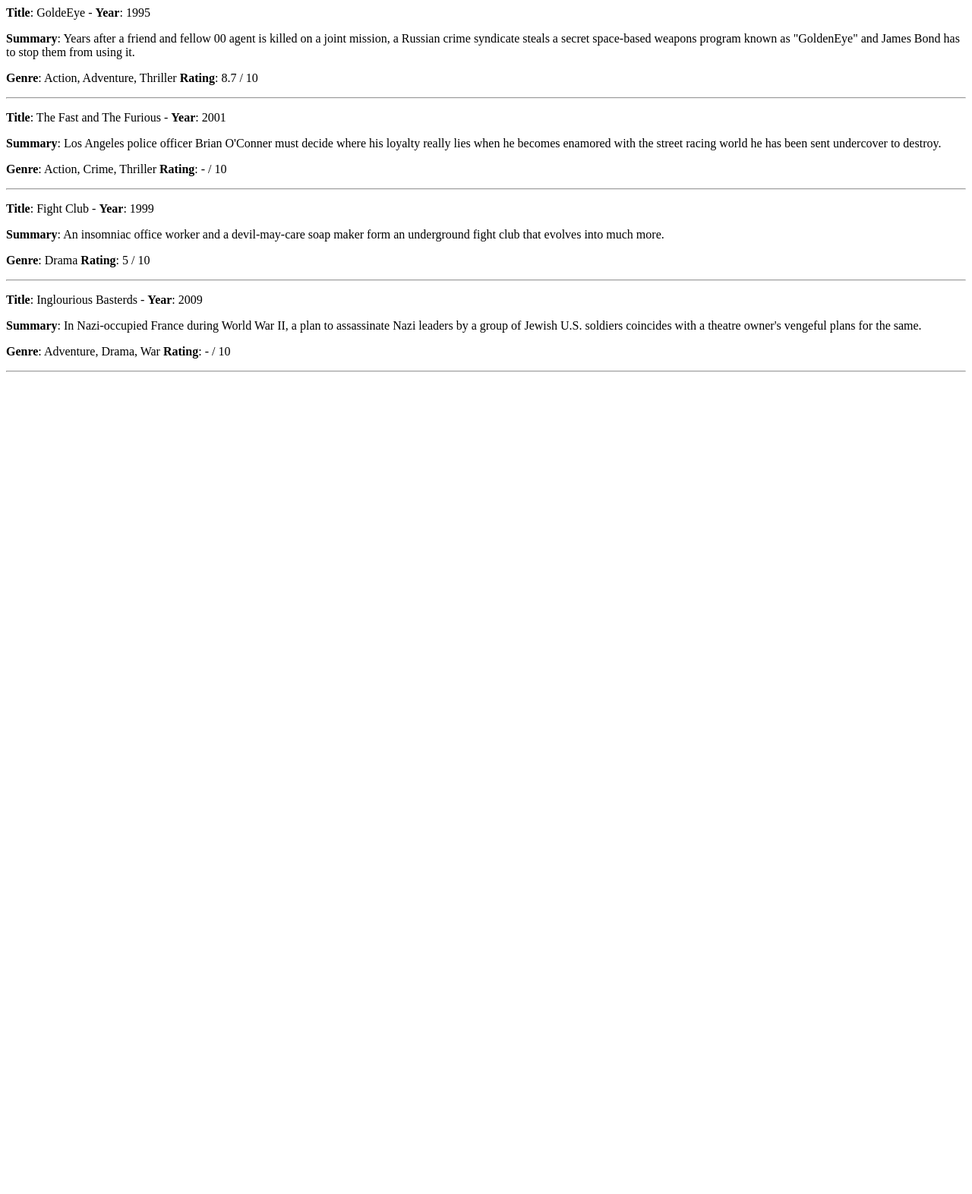
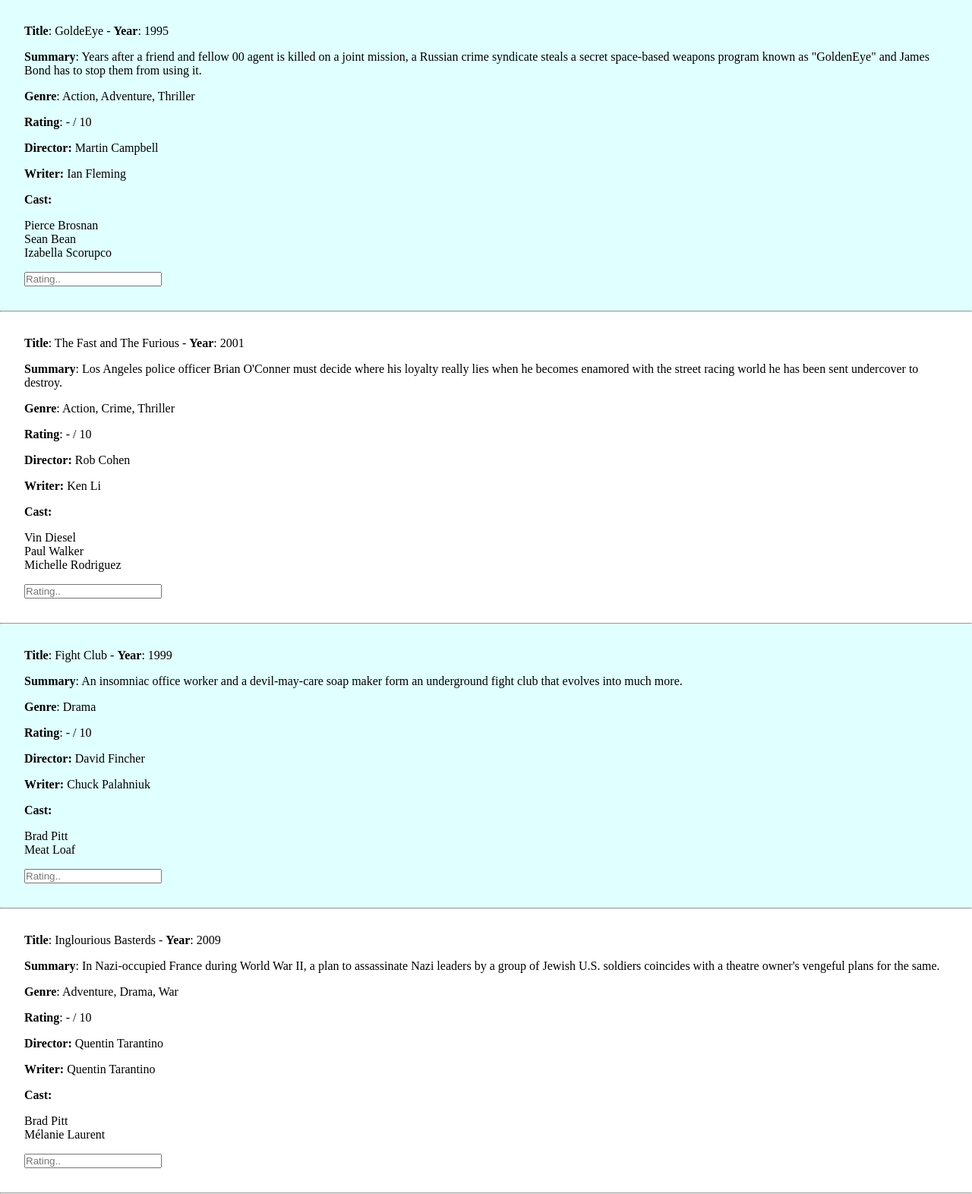
Before and after one commit to clmb00/php-oop-1, a PHP site: page / in a window 1280 px wide. Shown: the whole page at 76% size. Before the commit the page ends 490 px from the top, so only its background shows below. Run offline with PHP 8.4, Linux system fonts and the light colour scheme.

Commit message:
[add] new class, graphic basic layout

```diff
--- /dev/null
+++ b/Models/Crew.php
@@ -0,0 +1,30 @@
+<?php
+
+class Crew{
+  public $director;
+  public $writer;
+  public $cast;
+
+  /**
+   * @param String $_director Director of the movie
+   * @param String $_writer Writer of the movie
+   * @param Array $_cast Cast of the movie
+   */
+  public function __construct($_director, $_writer, Array $_cast)
+  {
+    $this->director = $_director;
+    $this->writer = $_writer;
+
+    if(is_array($_cast)){
+      $this->cast = $_cast;
+    } else {
+      $this->cast = [''];
+      var_dump('Error');
+    }
+  }
+
+  public function getFullCrew(){
+    return "<p><strong>Director: </strong>$this->director</p>
+            <p><strong>Writer: </strong>$this->writer</p>";
+  }
+}
--- a/Models/Movie.php
+++ b/Models/Movie.php
@@ -5,19 +5,21 @@ class Movie{
   public $year;
   public $genres;
   public $descr;
+  public $crew;
   public $rating = '-';
 
   /**
    * @param String $_title The title of the movie
    * @param Number $_year The year of the releasing
-   * @param Array $_title The genre of the movie
-   * @param String $_title A little description/summary of the movie
+   * @param Array $_genres The genre of the movie
+   * @param String $_descr A little description/summary of the movie
    */
-  public function __construct($_title, $_year, $_genres, $_descr = "")
+  public function __construct($_title, $_year, $_genres, Crew $_crew, $_descr = "",)
   {
     $this->title = $_title;
     $this->year = $_year;
     $this->descr = $_descr;
+    $this->crew = $_crew;
 
     if(is_array($_genres)){
       $this->genres = $_genres;
@@ -46,7 +48,7 @@ class Movie{
   public function getFullInfo(){
     return "<p><strong>Title</strong>: $this->title - <strong>Year</strong>: $this->year </p>
             <p><strong>Summary</strong>: $this->descr </p>
-            <p><strong>Genre</strong>: " . $this->getGenreString() ." <strong>Rating</strong>: $this->rating / 10</p><hr>";
+            <p><strong>Genre</strong>: " . $this->getGenreString() ."</p><p><strong>Rating</strong>: $this->rating / 10</p>";
   }
 
 }
--- a/index.php
+++ b/index.php
@@ -1,36 +1,50 @@
 <?php
-
-include_once './Models/Movie.php';
-
-$list_movies = [];
-
-$list_movies[] = new Movie('GoldeEye', 1995, ['Action', 'Adventure', 'Thriller'], 'Years after a friend and fellow 00 agent is killed on a joint mission, a Russian crime syndicate steals a secret space-based weapons program known as "GoldenEye" and James Bond has to stop them from using it.');
-
-$list_movies[] = new Movie('The Fast and The Furious', 2001, ['Action', 'Crime', 'Thriller'], "Los Angeles police officer Brian O'Conner must decide where his loyalty really lies when he becomes enamored with the street racing world he has been sent undercover to destroy.");
-
-$list_movies[] = new Movie('Fight Club', 1999, ['Drama'], "An insomniac office worker and a devil-may-care soap maker form an underground fight club that evolves into much more.");
-
-$list_movies[] = new Movie('Inglourious Basterds', 2009, ['Adventure', 'Drama', 'War'], "In Nazi-occupied France during World War II, a plan to assassinate Nazi leaders by a group of Jewish U.S. soldiers coincides with a theatre owner's vengeful plans for the same.");
-
-$list_movies[0]->setRating(8.7);
-
-$list_movies[1]->setRating('fmsfks');
-
-$list_movies[2]->setRating(5);
-
-foreach($list_movies as $movie){
-  echo $movie->getFullInfo();
-}
-
+  include_once './setdata.php';
 ?>
 <!DOCTYPE html>
 <html lang="en">
 <head>
   <meta charset="UTF-8">
   <meta name="viewport" content="width=device-width, initial-scale=1.0">
+  <style>
+    *{
+      margin: 0;
+      padding: 0;
+      box-sizing: border-box;
+    }
+    ul{
+      list-style: none;
+    }
+    .movie{
+      padding: 2rem;
+      display: flex;
+      flex-direction: column;
+      row-gap: 1rem;
+    }
+    .movie.blue{
+      background-color: lightcyan;
+    }
+  </style>
   <title>Movie Class PHP</title>
 </head>
 <body>
 
+<?php foreach($list_movies as $key => $movie): ?>
+  <div class="movie <?php echo($key%2==0 ? 'blue' : ''); ?>">
+    <?php echo $movie->getFullInfo(); echo $movie->crew->getFullCrew();?>
+    <p><strong>Cast: </strong></p>
+    <ul>
+      <?php foreach($movie->crew->cast as $actor): ?>
+        <?php echo '<li>' . $actor . '</li>';?>
+      <?php endforeach ?>
+    </ul>
+    <form method="POST">
+      <label for="<?php echo($key);?>"></label>
+      <input type="number" min="0" max="10" step="any" name="<?php echo($key);?>" id="input_rating" placeholder="Rating..">
+    </form>
+  </div>
+  <hr>
+<?php endforeach ?>
+
 </body>
 </html>
--- /dev/null
+++ b/setdata.php
@@ -0,0 +1,28 @@
+<?php
+
+include_once './Models/Movie.php';
+include_once './Models/Crew.php';
+
+$list_movies = [];
+
+$list_movies[] = new Movie(
+  'GoldeEye',
+  1995,
+  ['Action', 'Adventure', 'Thriller'],
+  new Crew('Martin Campbell', 'Ian Fleming', ['Pierce Brosnan', 'Sean Bean', 'Izabella Scorupco']),
+  'Years after a friend and fellow 00 agent is killed on a joint mission, a Russian crime syndicate steals a secret space-based weapons program known as "GoldenEye" and James Bond has to stop them from using it.'
+);
+
+$list_movies[] = new Movie('The Fast and The Furious', 2001, ['Action', 'Crime', 'Thriller'], new Crew('Rob Cohen', 'Ken Li', ['Vin Diesel', 'Paul Walker', 'Michelle Rodriguez']), "Los Angeles police officer Brian O'Conner must decide where his loyalty really lies when he becomes enamored with the street racing world he has been sent undercover to destroy.");
+
+$list_movies[] = new Movie('Fight Club', 1999, ['Drama'], new Crew('David Fincher', 'Chuck Palahniuk', ['Brad Pitt', 'Meat Loaf']), "An insomniac office worker and a devil-may-care soap maker form an underground fight club that evolves into much more.");
+
+$list_movies[] = new Movie('Inglourious Basterds', 2009, ['Adventure', 'Drama', 'War'], new Crew('Quentin Tarantino', 'Quentin Tarantino', ['Brad Pitt', 'Mélanie Laurent']), "In Nazi-occupied France during World War II, a plan to assassinate Nazi leaders by a group of Jewish U.S. soldiers coincides with a theatre owner's vengeful plans for the same.");
+
+if(!empty($_POST)){
+  var_dump($_POST);
+  var_dump(key($_POST));
+  $list_movies[key($_POST)]->setRating($_POST[key($_POST)]);
+}
+
+?>
```
